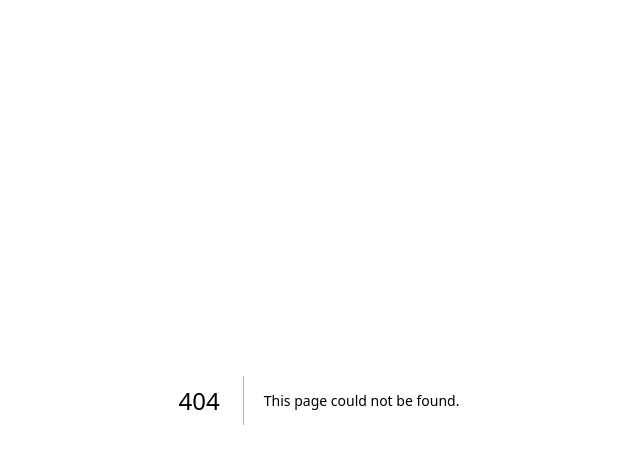
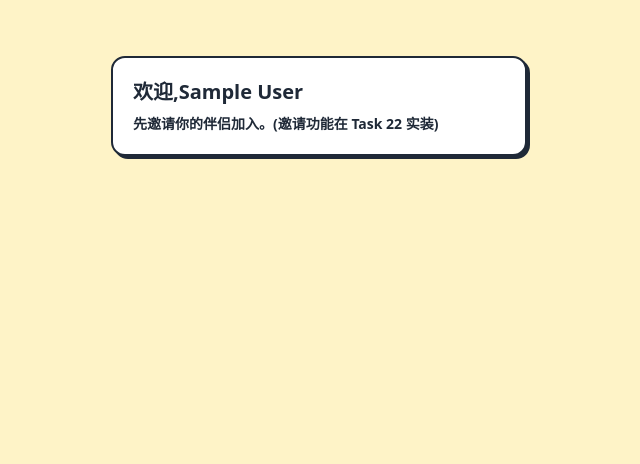
Before and after one commit to LingyiChen-AI/LoveTax, a Next.js app: page /onboarding in a window 1280 px wide. Before the commit this address had no page. Shown: the top 464 px of the page, without its empty margins (321-961 px from the left). Built offline with nearby package versions, Linux system fonts and the light colour scheme; no server answers; sample sign-in values are in the browser's storage.

Commit message:
feat(app): auth-gated layout + onboarding/home placeholders

```diff
--- /dev/null
+++ b/app/(app)/home/page.tsx
@@ -0,0 +1,6 @@
+import { requirePaired } from '@/lib/auth/require-session';
+
+export default async function Home() {
+  const user = await requirePaired();
+  return <div className="neo p-5 mt-10">主页占位 — {user.name}</div>;
+}
--- /dev/null
+++ b/app/(app)/layout.tsx
@@ -0,0 +1,9 @@
+import { requireUser } from '@/lib/auth/require-session';
+import type { ReactNode } from 'react';
+
+export default async function AppLayout({ children }: { children: ReactNode }) {
+  await requireUser();
+  return (
+    <main className="min-h-dvh max-w-md mx-auto p-4">{children}</main>
+  );
+}
--- /dev/null
+++ b/app/(app)/onboarding/page.tsx
@@ -0,0 +1,13 @@
+import { requireUser } from '@/lib/auth/require-session';
+import { redirect } from 'next/navigation';
+
+export default async function Onboarding() {
+  const user = await requireUser();
+  if (user.coupleId) redirect('/home');
+  return (
+    <div className="neo p-5 mt-10">
+      <h1 className="text-xl font-extrabold mb-2">欢迎,{user.name}</h1>
+      <p className="text-sm">先邀请你的伴侣加入。(邀请功能在 Task 22 实装)</p>
+    </div>
+  );
+}
```
